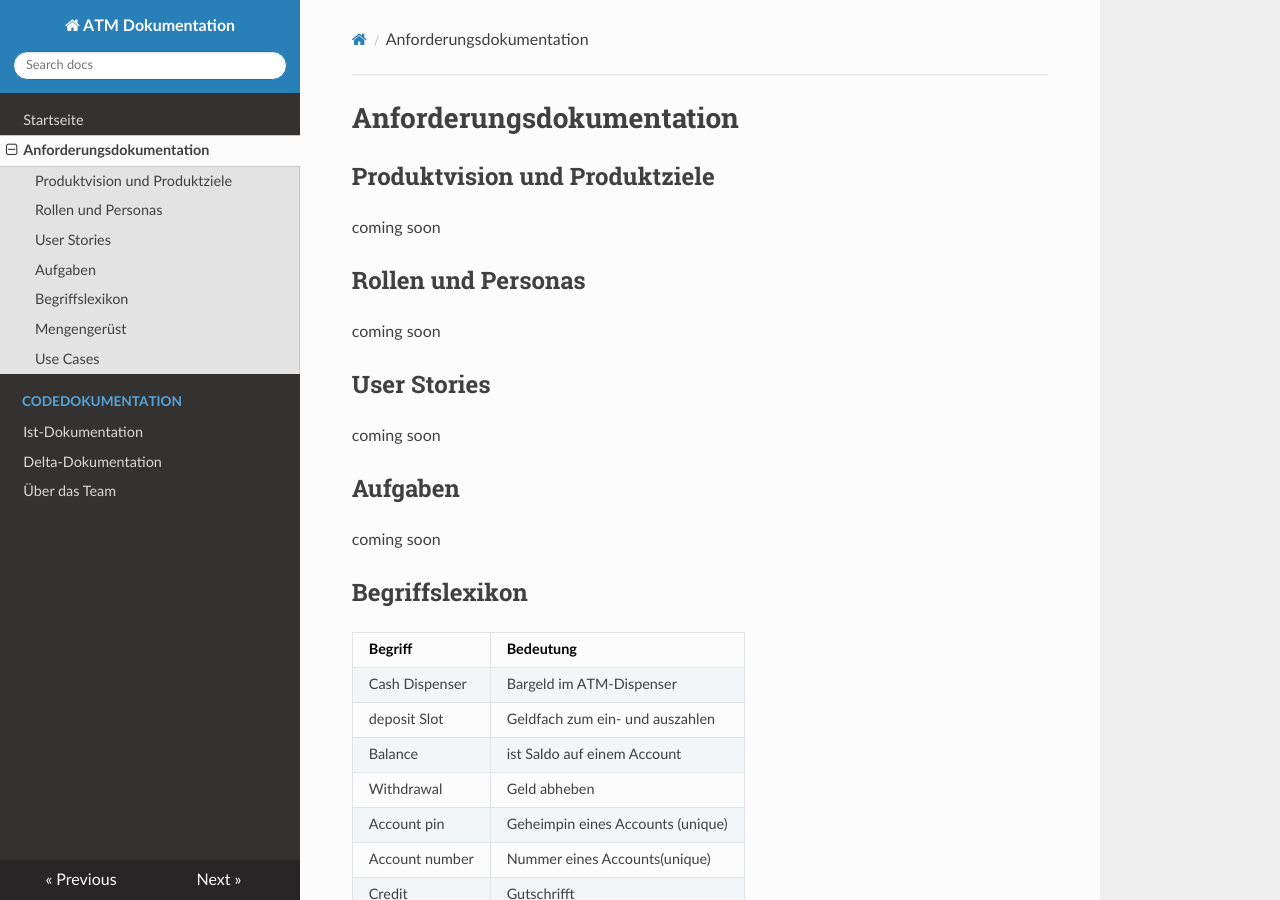
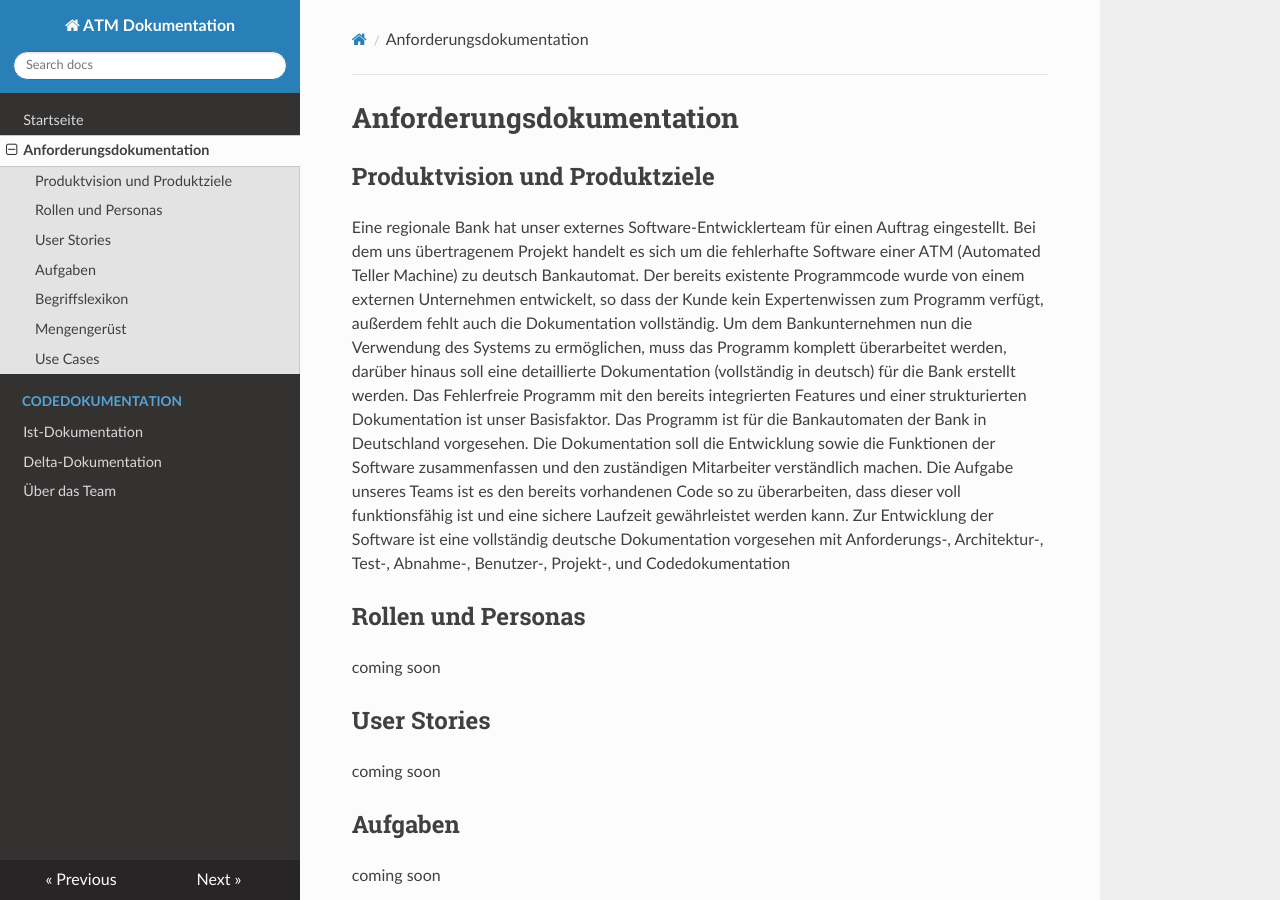
Before and after one commit to Halfpipe-SD/ATM, an MkDocs documentation site: the page built from docs/docs/requirements.md, in a window 1280 px wide and 900 px high. Built offline with MkDocs 1.6.1, drawn with Linux system fonts in a browser that asks for light colours; nearby versions of some CDN libraries.

Commit message:
Update requirements.md
added Produktvision und Produktziele

```diff
--- a/docs/docs/requirements.md
+++ b/docs/docs/requirements.md
@@ -2,7 +2,9 @@
 
 ## Produktvision und Produktziele
 
-coming soon
+Eine regionale Bank hat unser externes Software-Entwicklerteam für einen Auftrag eingestellt. Bei dem uns übertragenem Projekt handelt es sich um die fehlerhafte Software einer ATM (Automated Teller Machine) zu deutsch Bankautomat. Der bereits existente Programmcode wurde von einem externen Unternehmen entwickelt, so dass der Kunde kein Expertenwissen zum Programm verfügt, außerdem fehlt auch die Dokumentation vollständig. Um dem Bankunternehmen nun die Verwendung des Systems zu ermöglichen, muss das Programm komplett überarbeitet werden, darüber hinaus soll eine detaillierte Dokumentation (vollständig in deutsch) für die Bank erstellt werden. Das Fehlerfreie Programm mit den bereits integrierten Features und einer strukturierten Dokumentation ist unser Basisfaktor. Das Programm ist für die Bankautomaten der Bank in Deutschland vorgesehen. Die Dokumentation soll die Entwicklung sowie die Funktionen der Software zusammenfassen und den zuständigen Mitarbeiter verständlich machen.
+Die Aufgabe unseres Teams ist es den bereits vorhandenen Code so zu überarbeiten, dass dieser voll funktionsfähig ist und eine sichere Laufzeit gewährleistet werden kann. Zur Entwicklung der Software ist eine vollständig deutsche Dokumentation vorgesehen mit Anforderungs-, Architektur-, Test-, Abnahme-, Benutzer-, Projekt-, und Codedokumentation
+
 
 ## Rollen und Personas
 
```
